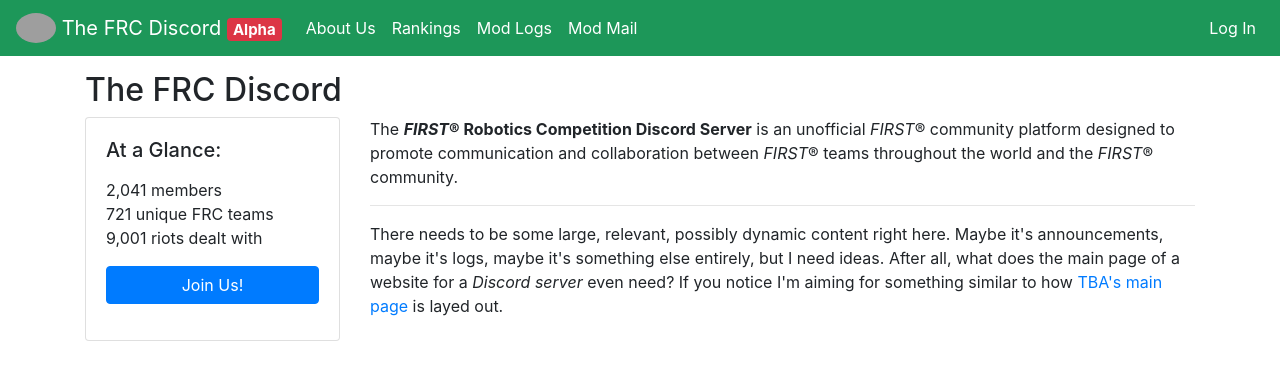
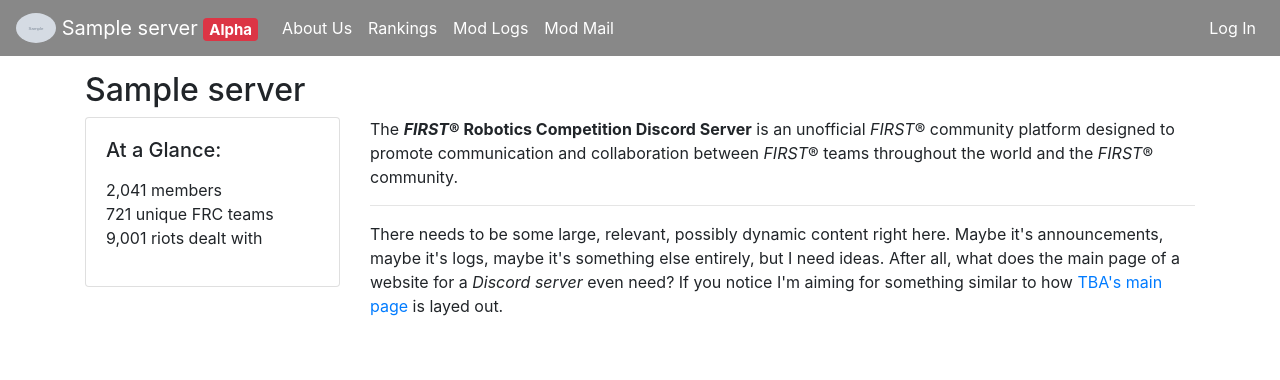
Before and after one commit to FRCDiscord/Dozer-Web-Old, a Django app: page /1/ in a window 1280 px wide. Shown: the top 380 px of the page. Run offline with Django 3.2, Linux system fonts and the light colour scheme; tables that the repository leaves empty hold one stand-in row (values such as "Sample post"); grey boxes marked "Sample" are stand-in pictures; some libraries are stand-ins or nearby versions; grey boxes are pictures that could not be loaded.

Commit message:
Mostly finished converting over to a server system, fixed the GET arguments for mod log searches, tweaked the toasts

```diff
--- a/FRCDiscordWeb/settings.py
+++ b/FRCDiscordWeb/settings.py
@@ -33,10 +33,9 @@
     ALLOWED_HOSTS.append('50.88.182.135')
 
 DISCORD_CLIENT_ID = ""
-DISCORD_CLIENT_SECRET = ""
+DISCORD_CLIENT_SECRET = os.getenv("DISCORD_CLIENT_SECRET")
 if DEBUG:
     DISCORD_CLIENT_ID = "369527201479000068"
-    DISCORD_CLIENT_SECRET = "[redacted]"
 
 # Application definition
 
--- a/public/models.py
+++ b/public/models.py
@@ -3,6 +3,7 @@
 from datetime import datetime, timezone, timedelta
 from django.contrib.auth.models import User
 from django.urls import reverse
+from django.shortcuts import get_object_or_404
 
 
 def get_random_32_string():
@@ -10,9 +11,9 @@
 
 
 class UserInfo(models.Model):
-    user = models.OneToOneField(User, primary_key=True, on_delete=models.CASCADE)
+    user = models.OneToOneField(User, on_delete=models.CASCADE)
     discord = models.BooleanField(null=False, default=False)
-    avatar = models.CharField(max_length=50, null=False, blank=True)
+    avatar = models.CharField(max_length=70, null=False, blank=True)
 
     def __str__(self):
         return self.user.username + "'s info"
@@ -32,9 +33,17 @@
 class Server(models.Model):
     id = models.CharField(primary_key=True, max_length=50)
     name = models.CharField(max_length=50, null=False, blank=False)
+    logo = models.CharField(max_length=80, null=True, default="https://discordapp.com/assets/1c8a54f25d101bdc607cec7228247a9a.svg")
+
+    color = models.CharField(max_length=10, null=True, default="#3f51b5")
+    invite = models.CharField(max_length=30, null=True)
 
     def __str__(self):
         return self.name
+
+    def get(id):
+        server = get_object_or_404(Server, id=id)
+        return server
 
 
 class Member(models.Model):
@@ -54,13 +63,23 @@
         else:
             return self.username
 
-    def getMember(username):
-        try:
-            member = Member.objects.get(username=username)
-        except:
-            member = Member(username=username)
-            member.save()
-        return member
+    def getMember(username=None, user=None):
+        if username is not None:
+            try:
+                member = Member.objects.get(username=username)
+            except:
+                member = Member(username=username)
+                member.save()
+            return member
+        elif user is not None and UserInfo.get(user).discord:
+            try:
+                member = Member.objects.get(account=user)
+            except:
+                member = Member(username=user.username, account=user)
+                member.save()
+            return member
+        else:
+            return None
 
 
 class Punishment(models.Model):
@@ -79,6 +98,7 @@
     punishment = models.ForeignKey(Punishment, null=False)
     staff = models.ForeignKey(Member, related_name="staff_punisher", null=False)
     actionTime = models.DateTimeField(auto_now_add=True)
+    server = models.ForeignKey(Server, null=False)
 
     def __str__(self):
         return self.staff.display() + " punished " + self.punished.username + " at " + str(self.actionTime)
--- a/public/static/public/custom.css
+++ b/public/static/public/custom.css
@@ -5,8 +5,8 @@
     padding: 16px; /* Padding */
     position: fixed; /* Sit on top of the screen */
     z-index: 1; /* Add a z-index if needed */
-    left: 50%; /* Center the snackbar */
-    bottom: 30px; /* 30px from the bottom */
+    left: 85%; /* Center the snackbar */
+    top: 70px; /* 30px from the bottom */
 }
 
 .snackbar.show {
@@ -25,21 +25,21 @@
 /* Animations to fade the snackbar in and out */
 
 @-webkit-keyframes fadein {
-    from {bottom: 0; opacity: 0;}
-    to {bottom: 30px; opacity: 1;}
+    from {top: 40px; opacity: 0;}
+    to {top: 70px; opacity: 1;}
 }
 
 @keyframes fadein {
-    from {bottom: 0; opacity: 0;}
-    to {bottom: 30px; opacity: 1;}
+    from {top: 40px; opacity: 0;}
+    to {top: 70px; opacity: 1;}
 }
 
 @-webkit-keyframes fadeout {
-    from {bottom: 30px; opacity: 1;}
-    to {bottom: 0; opacity: 0;}
+    from {top: 70px; opacity: 1;}
+    to {top: 110px; opacity: 0;}
 }
 
 @keyframes fadeout {
-    from {bottom: 30px; opacity: 1;}
-    to {bottom: 0; opacity: 0;}
+    from {top: 70px; opacity: 1;}
+    to {top: 110px; opacity: 0;}
 }
--- a/public/templates/public/base.html
+++ b/public/templates/public/base.html
@@ -16,6 +16,29 @@
 </head>
 <body>
 {% block navbar %}
+    <nav class="navbar navbar-expand-lg navbar-dark" style="background-color: #00796b;">
+        <a class="navbar-brand" href="{% url 'public:dozer_index' %}">
+            <img src="{% static 'public/logo.svg' %}" width="40" height=auto class="d-inline-block align-top rounded-circle">
+            Dozer <span class="badge badge-danger">Alpha</span>
+        </a>
+        <button class="navbar-toggler" type="button" data-toggle="collapse" data-target="#navbarSupportedContent"
+                aria-controls="navbarSupportedContent" aria-expanded="false" aria-label="Toggle navigation">
+            <span class="navbar-toggler-icon"></span>
+        </button>
+
+        <div class="collapse navbar-collapse" id="navbarSupportedContent">
+            <ul class="navbar-nav mr-auto">
+                <li class="nav-item active">
+                    <a class="nav-link" href="">About Us</a>
+                </li>
+            </ul>
+            <ul class="navbar-nav ml-md-auto d-none d-md-flex">
+                <li class="nav-item active">
+                    <a class="nav-link" href="">Staff <span id="staff_notifs" class="badge badge-danger">12</span></a>
+                </li>
+            </ul>
+        </div>
+    </nav>
 {% endblock %}
 
 <script src="{% static "public/custom.js" %}"></script>
--- a/public/templates/public/index.html
+++ b/public/templates/public/index.html
@@ -1,7 +1,7 @@
 {% extends "public/server_base.html" %}
 
 {% block content %}
-    <h2>The FRC Discord</h2>
+    <h2>{{server.name}}</h2>
     <div class="row">
         <div class="col-8 col-sm-7 col-md-5 col-lg-3" style="margin-bottom: 10px;">
             <div class="card">
@@ -15,9 +15,11 @@
                         <br>
                         9,001 riots dealt with
                         </p>
-                        <a class="btn btn-primary btn-block" href="https://discord.gg/frc" target="_blank">
-                            Join Us!
-                        </a>
+                        {% if server.invite %}
+                            <a class="btn btn-primary btn-block" href="https://discord.gg/frc" target="_blank">
+                                Join Us!
+                            </a>
+                        {% endif %}
                     </p>
                 </div>
             </div>
--- a/public/templates/public/login_register.html
+++ b/public/templates/public/login_register.html
@@ -6,7 +6,7 @@
             <div class="card-body">
                 <div id="login_warning" class="alert alert-danger"></div>
                 <h4 class="card-title">Log In</h4>
-                <form action="{% url 'public:login' %}" onsubmit="return validate_login()" method="POST">
+                <form action="{% url 'public:login' server_id=server.id %}" onsubmit="return validate_login()" method="POST">
                     {% csrf_token %}
                     <div class="form-group">
                         <label for="username">Username</label>
@@ -39,7 +39,7 @@
                     from your Discord account below.
                 </p>
                 <hr>
-                <form action="{% url 'public:login' %}" onsubmit="return validate_register()" method="POST">
+                <form action="{% url 'public:login' server_id=server.id %}" onsubmit="return validate_register()" method="POST">
                     {% csrf_token %}
                     <div class="form-group">
                         <label for="username">Username</label>
--- a/public/templates/public/logs.html
+++ b/public/templates/public/logs.html
@@ -19,7 +19,7 @@
                         <div class="input-group">
                             <div class="input-group-addon">@</div>
 
-                            <input type="text" class="form-control dropdown-toggle" id="punish_user" data-toggle="dropdown" placeholder="User#0000" value="{{user}}">
+                            <input type="text" class="form-control dropdown-toggle" id="punish_user" data-toggle="dropdown" placeholder="User#0000" value="{{user.username}}">
                             <!--<div id="user_dropdown" class="dropdown-menu">
                                 <a class="dropdown-item" href="#">H2O2O#4444</a>
                                 <a class="dropdown-item" href="#">Ornamus#3164</a>
@@ -68,7 +68,7 @@
             if (staff_user !=undefined && staff_user != "") {
                 sendData['staff_user'] = staff_user
             }
-            $.post("{% url 'public:logs_search' %}", sendData).done(function(data){
+            $.post("{% url 'public:logs_search' server_id=server.id %}", sendData).done(function(data){
                 //console.log(data)
                 pages = data.pages
                 if (data.pageCount > 1) {
--- a/public/templates/public/modmail.html
+++ b/public/templates/public/modmail.html
@@ -20,7 +20,7 @@
                         We only ask for your name so that we can contact you if we have any questions.
                         {% if request.user.is_authenticated %}
                             If you'd <i>really</i> rather stay anonymous, you can
-                            <a href="{% url 'public:logout' %}">log out</a> first.
+                            <a href="{% url 'public:logout' server_id=server.id %}">log out</a> first.
                         {% endif %}
                     </small>
                 {% endif %}
--- a/public/templates/public/server_base.html
+++ b/public/templates/public/server_base.html
@@ -3,11 +3,12 @@
 {% load static %}
 {% load groups %}
 
+{% block title %}{{server.name}}{% endblock %}
 {% block navbar %}
-<nav class="navbar navbar-expand-lg navbar-dark" style="background-color: #1d9759;">
-    <a class="navbar-brand" href="{% url 'public:index' server_id=server_id %}">
-        <img src="{% static 'public/logo.svg' %}" width="40" height=auto class="d-inline-block align-top rounded-circle">
-        The FRC Discord <span class="badge badge-danger">Alpha</span>
+<nav class="navbar navbar-expand-lg navbar-dark" style="background-color: {{server.color}};">
+    <a class="navbar-brand" href="{% url 'public:index' server_id=server.id %}">
+        <img src="{{ server.logo }}" width="40" height=auto class="d-inline-block align-top rounded-circle">
+        {{server.name}} <span class="badge badge-danger">Alpha</span>
     </a>
     <button class="navbar-toggler" type="button" data-toggle="collapse" data-target="#navbarSupportedContent"
             aria-controls="navbarSupportedContent" aria-expanded="false" aria-label="Toggle navigation">
@@ -17,34 +18,34 @@
     <div class="collapse navbar-collapse" id="navbarSupportedContent">
         <ul class="navbar-nav mr-auto">
             <li class="nav-item active">
-                <a class="nav-link" href="{% url 'public:about' %}">About Us</a>
+                <a class="nav-link" href="{% url 'public:about' server_id=server.id %}">About Us</a>
             </li>
             <li class="nav-item active">
-                <a class="nav-link" href="{% url 'public:rankings' %}">Rankings</a>
+                <a class="nav-link" href="{% url 'public:rankings' server_id=server.id %}">Rankings</a>
             </li>
             <li class="nav-item active">
-                <a class="nav-link" href="{% url 'public:logs' %}">Mod Logs</a>
+                <a class="nav-link" href="{% url 'public:logs' server_id=server.id %}">Mod Logs</a>
             </li>
             <li class="nav-item active">
-                <a class="nav-link" href="{% url 'public:mail' %}">Mod Mail</a>
+                <a class="nav-link" href="{% url 'public:mail' server_id=server.id %}">Mod Mail</a>
             </li>
         </ul>
         <ul class="navbar-nav ml-md-auto d-none d-md-flex">
             {% if request.user.is_authenticated and False %}
                 <li class="nav-item active">
-                    <a class="nav-link" href="{% url 'public:index' server_id %}">Staff <span id="staff_notifs" class="badge badge-danger">2</span></a>
+                    <a class="nav-link" href="{% url 'public:index' server_id=server.id %}">Staff <span id="staff_notifs" class="badge badge-danger">2</span></a>
                 </li>
             {% endif %}
             {% if request.user.is_authenticated %}
                 <li class="nav-item active">
-                    <a class="nav-link" href="{% url 'public:account' %}">Account</a>
+                    <a class="nav-link" href="{% url 'public:account' server_id=server.id %}">Account</a>
                 </li>
                 <li class="nav-item active">
-                    <a class="nav-link" href="{% url 'public:logout' %}">Log Out</a>
+                    <a class="nav-link" href="{% url 'public:logout' server_id=server.id %}">Log Out</a>
                 </li>
             {% else %}
                 <li class="nav-item active">
-                    <a class="nav-link" href="{% url 'public:login' %}">Log In</a>
+                    <a class="nav-link" href="{% url 'public:login' server_id=server.id %}">Log In</a>
                 </li>
             {% endif %}
     </ul>
--- a/public/urls.py
+++ b/public/urls.py
@@ -5,25 +5,21 @@
 
 urlpatterns = [
 
-    # TODO: main 'dozer' site pages
-    #url(r'^$', basic.index, name='index'),
+    # TODO: make all of these take a server ID "(?P<server_id>[0-9]+)"
+    url(r'^(?P<server_id>[0-9]+)/about/$', basic.about, name='about'),
+    url(r'^(?P<server_id>[0-9]+)/rankings/$', basic.rankings, name='rankings'),
+    url(r'^(?P<server_id>[0-9]+)/account/$', basic.account, name='account'),
+    url(r'^(?P<server_id>[0-9]+)/$', basic.index, name='index'),
+    url(r'^$', basic.dozer_index, name='dozer_index'),
 
-    # TODO: make all of these take a server ID "(?P<server_id>[0-9]+)"
-    url(r'^about/$', basic.about, name='about'),
-    url(r'^rankings/$', basic.rankings, name='rankings'),
-    url(r'^account/$', basic.account, name='account'),
-    url(r'^(?P<server_id>[0-9]+)/$', basic.index, name='index'),
+    url(r'^(?P<server_id>[0-9]+)/mod-logs/$', logs.mod_logs, name='logs'),
+    url(r'^(?P<server_id>[0-9]+)/mod-logs/search/$', logs.search_logs, name='logs_search'),
 
-    url(r'^log-in/$', auth.login_or_register, name='login'),
-    url(r'^log-out/$', auth.logout_view, name='logout'),
+    url(r'^(?P<server_id>[0-9]+)/mod-mail/$', mail.mail, name='mail'),
+
+    url(r'^(?P<server_id>[0-9]+)/log-in/$', auth.login_or_register, name='login'),
+    url(r'^(?P<server_id>[0-9]+)/log-out/$', auth.logout_view, name='logout'),
     url(r'^discord-auth/$', auth.discord, name='discord_auth'),
-    #url(r'^discord-exchange/$', auth.discord, name='discord_exchange'),
-
-    url(r'^mod-logs/$', logs.mod_logs, name='logs'),
-    url(r'^mod-logs/search/$', logs.search_logs, name='logs_search'),
-
-    url(r'^mod-mail/$', mail.mail, name='mail'),
-
 
 
     url(r'^api/logs/get/$', api.get_logs, name='get_log'),
--- a/public/views/auth.py
+++ b/public/views/auth.py
@@ -5,21 +5,22 @@
 from django.contrib.auth.models import User
 from django.urls import reverse
 from django.conf import settings
-from ..models import UserInfo
+from ..models import UserInfo, Server
 
 
-def logout_view(request):
+def logout_view(request, server_id):
     logout(request)
-    dest = redirect('public:index')
+    dest = redirect('public:index', server_id)
     dest['Location'] += "?logout"
     return dest
 
-def login_or_register(request):
+def login_or_register(request, server_id):
     if request.method == 'GET':
-        discord_url = "https://discordapp.com/oauth2/authorize?response_type=code&client_id=%s&scope=identify&state=todo&redirect_uri=" % settings.DISCORD_CLIENT_ID
+        discord_url = "https://discordapp.com/oauth2/authorize?response_type=code&client_id=%s&scope=identify&state=%s&redirect_uri=" % (settings.DISCORD_CLIENT_ID, server_id)
         discord_url += request.build_absolute_uri(reverse('public:discord_auth'))
         return render(request, "public/login_register.html", {
-            "discord_url": discord_url
+            "discord_url": discord_url,
+            "server": Server.get(server_id)
         })
     else:
         data = request.POST
@@ -29,7 +30,7 @@
             user = authenticate(request, username=username, password=password)
             if user is not None:
                 login(request, user)
-                dest = redirect('public:index')
+                dest = redirect('public:index', server_id)
                 dest['Location'] += "?login"
                 return dest
             else:
@@ -45,7 +46,7 @@
                 login(request, user)
 
 
-                dest = redirect('public:index')
+                dest = redirect('public:index', server_id)
                 dest['Location'] += "?login"
                 return dest
             except:
@@ -59,7 +60,7 @@
 
 def discord(request):
     data = request.GET
-    state = data['state'] # TODO: validify state
+    state = data['state']
     code = data['code']
 
     res = exchange_code(request, code)
@@ -83,7 +84,7 @@
         info.save()
     login(request, user)
 
-    dest = redirect('public:index')
+    dest = redirect('public:index', state)
     dest['Location'] += "?login"
     return dest
 
--- a/public/views/basic.py
+++ b/public/views/basic.py
@@ -1,6 +1,9 @@
 from django.shortcuts import render, redirect
-from ..models import Member, UserInfo
+from ..models import Server, UserInfo, Member
 import requests
+
+def dozer_index(request):
+    return render(request, "public/base.html")
 
 def index(request, server_id):
     data = request.GET
@@ -9,29 +12,30 @@
     if 'login' in data:
         toast = {
             "text": "<strong>Logged in!</strong>",
-            "type": "primary"
+            "type": "success"
         }
     if 'logout' in data:
         toast = {
             "text": "<strong>Logged out.</strong>",
-            "type": "primary"
+            "type": "danger"
         }
 
 
     return render(request, "public/index.html", {
         "toast": toast,
-        "server_id": server_id
+        "server": Server.get(server_id)
     })
 
 # TODO: Auto-generate staff info or manually design?
-def about(request):
+def about(request, server_id):
     #staff = User.objects.filter(staff=True)
     return render(request, "public/about.html", {
-        "staff": "todo"
+        "staff": "todo",
+        "server": Server.get(server_id)
     })
 
 # TODO: once we have the data, exclude users who aren't in the discord anymore
-def rankings(request):
+def rankings(request, server_id):
     result = requests.get("https://mee6.xyz/levels/176186766946992128?json=0")
     json = result.json()
     rank = 1
@@ -40,13 +44,16 @@
         rank = rank + 1
 
     return render(request, "public/rankings.html", {
-        "players": json['players']
+        "players": json['players'],
+        "server": Server.get(server_id)
     })
 
-def account(request):
+def account(request, server_id):
     if request.user.is_authenticated:
         return render(request, "public/account.html", {
-            "info": UserInfo.get(request.user)
+            "info": UserInfo.get(request.user),
+            "member": Member.getMember(user=request.user),
+            "server": Server.get(server_id)
         })
     else:
-        return redirect("public:index")
+        return redirect("public:index", server_id)
```
Also changed, not shown: public/templates/public/account.html (+9 -3 lines), public/views/logs.py (+17 -9 lines), public/views/mail.py (+4 -3 lines), public/migrations/0001_initial.py, public/migrations/0002_server_invite.py (added).
